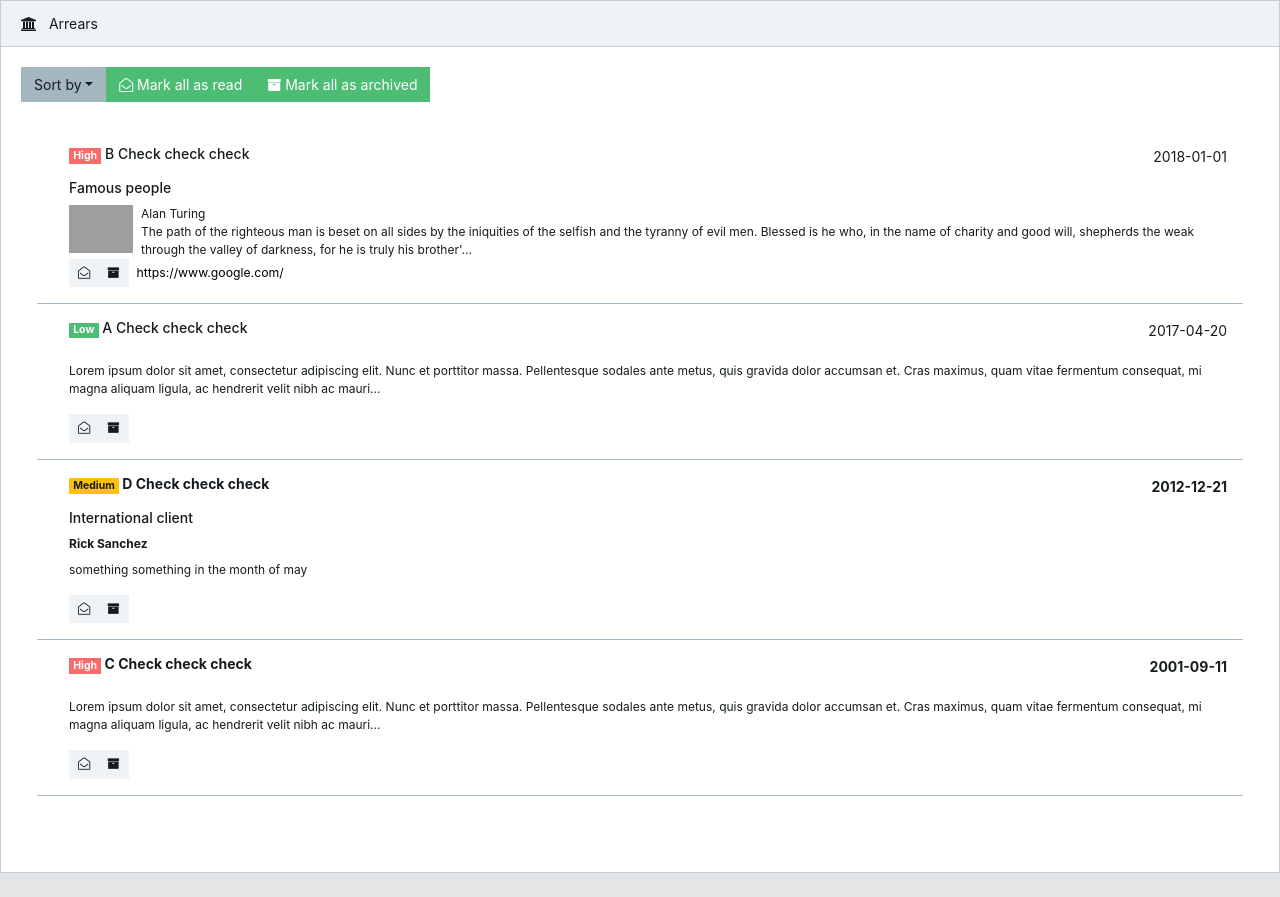
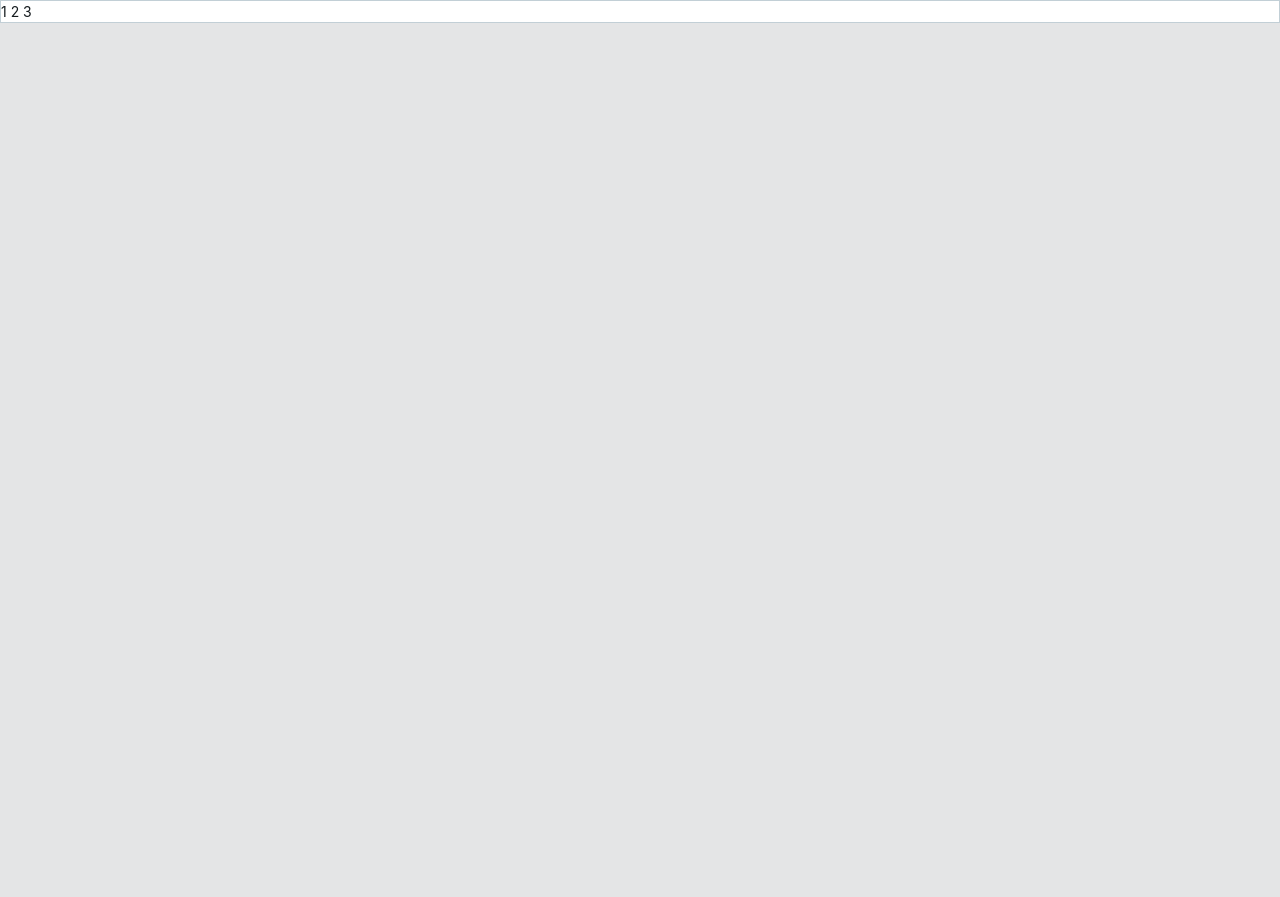
Before and after one commit to twaghmiles/react-table, a React app: page /detail in a window 1280 px wide. After the commit the page ends 800 px from the top, so only its background shows below. Built offline with nearby package versions, Linux system fonts and the light colour scheme; grey boxes are pictures that could not be loaded.

Commit message:
Created a navigation link

```diff
--- a/src/App.jsx
+++ b/src/App.jsx
@@ -1,5 +1,4 @@
 import React, { Component } from 'react';
-import { BrowserRouter as Router } from 'react-router-dom';
 
 import NotificationList from './components/NotificationList';
 import ItemDetail from './components/ItemDetail';
@@ -15,13 +14,13 @@ class App extends Component {
                 {
                     id: Math.floor(Math.random() * 1000000 + 1),
                     title: "B Check check check",
-                    date: "2018-01-01",
+                    date: new Date("2017-07-01"),
                     priority: {
                         name: "High",
                         value: 1
                     },
                     category: "Famous people",
-                    url: 'https://www.google.com/',
+                    url: '/detail',
                     isRead: true,
                     isArchived: false,
                     sender: {
@@ -34,7 +33,7 @@ class App extends Component {
                 {
                     id: Math.floor(Math.random() * 1000000 + 1),
                     title: "A Check check check",
-                    date: "2017-04-20",
+                    date: new Date("2015-03-03"),
                     priority: {
                         name: "Low",
                         value: 3
@@ -51,7 +50,7 @@ class App extends Component {
                 {
                     id: Math.floor(Math.random() * 1000000 + 1),
                     title: "D Check check check",
-                    date: "2012-12-21",
+                    date: new Date("2018-04-20"),
                     priority: {
                         name: "Medium",
                         value: 2
@@ -68,7 +67,7 @@ class App extends Component {
                 {
                     id: Math.floor(Math.random() * 1000000 + 1),
                     title: "C Check check check",
-                    date: '2001-09-11',
+                    date: new Date(),
                     priority: {
                         name: "High",
                         value: 1
@@ -166,7 +165,6 @@ class App extends Component {
 
     render() {
         return (
-            <Router location="/">
             <div>
                 <NotificationList
                     {...this.state}
@@ -176,7 +174,6 @@ class App extends Component {
                     handleMarkAllItemsAsRead={this.handleMarkAllItemsAsRead} />
                 {this.renderSelectedItems()}
             </div>
-            </Router>
         )
     }
 }
--- a/src/components/ItemDetail/index.jsx
+++ b/src/components/ItemDetail/index.jsx
@@ -1,15 +1,13 @@
-import React, { PureComponent } from 'react';
+import React from 'react';
 import { Badge, Card, CardHeader, CardBody, Media } from 'reactstrap';
 
-class ItemDetail extends PureComponent {
-    render() {
-        const { item } = this.props;
-
+const ItemDetail = ({ item, priorityClasses }) => {
     return (
         <Card>
-                <CardHeader>
+            1 2 3
+            {/* <CardHeader>
                 <h5>
-                        <Badge color={this.props.priorityClasses.get(item.priority.name)}>{item.priority.name}</Badge>
+                    <Badge color={priorityClasses.get(item.priority.name)}>{item.priority.name}</Badge>
                     {item.title}
                     <span className="float-right">{item.date}</span>
                 </h5>
@@ -28,10 +26,9 @@ class ItemDetail extends PureComponent {
 
                     </Media>
                 </Media>
-                </CardBody>
+            </CardBody> */}
         </Card>
     );
 }
-}
 
 export default ItemDetail;
--- a/src/components/NotificationList/index.jsx
+++ b/src/components/NotificationList/index.jsx
@@ -108,17 +108,18 @@ class NotificationList extends PureComponent {
 
 
   render() {
+    const { icon, title } = this.props;
     return (
       <Card>
           <CardHeader>
-          {this.props.icon && <i className={this.props.icon}></i>} {this.props.title}
+            {icon && <i className={icon}></i>} {title}
           </CardHeader>
           <CardBody>
             <CardTitle>
               {this.renderSortingButtons()}
               <ButtonGroup>
-              {this.props.handleMarkAllItemsAsRead && <Button color="success" onClick={this.handleMarkAllItemsAsRead}><i className="fa fa-envelope-open-o"></i> Mark all as read</Button>}
-              {this.props.handleMarkAllItemsAsArchived && <Button color="success" onClick={this.handleMarkAllItemsAsArchived}><i className="fa fa-archive"></i> Mark all as archived</Button>}
+                {this.handleMarkAllItemsAsRead && <Button color="success" onClick={this.handleMarkAllItemsAsRead}><i className="fa fa-envelope-open-o"></i> Mark all as read</Button>}
+                {this.handleMarkAllItemsAsArchived && <Button color="success" onClick={this.handleMarkAllItemsAsArchived}><i className="fa fa-archive"></i> Mark all as archived</Button>}
               </ButtonGroup>
             </CardTitle>
 
--- a/src/components/NotificationListItem/index.jsx
+++ b/src/components/NotificationListItem/index.jsx
@@ -1,5 +1,6 @@
 import React, { PureComponent } from 'react';
 import propTypes from 'prop-types';
+import { Link } from 'react-router-dom';
 import { Badge, Button, ButtonGroup, Media } from 'reactstrap';
 
 class NotificationListItem extends PureComponent {
@@ -22,20 +23,20 @@ class NotificationListItem extends PureComponent {
     }
 
     render() {
-        const { item } = this.props;
+        const { item, priorityClasses } = this.props;
         return (
-            <li className={!item.isRead ? "message unread" : "message" }>
-                <div>
+            <li className={!item.isRead ? "message unread" : "message"} style={{cursor: 'default'}}>
+                <Link to={item.url || '/'}>
                     <div className="header">
 
                         <span className="from">
-                            {this.props.priorityClasses &&
+                            {priorityClasses &&
                                 <h6>
-                                    <Badge color={this.props.priorityClasses.get(item.priority.name)}>{item.priority.name}</Badge>
+                                    <Badge color={priorityClasses.get(item.priority.name)}>{item.priority.name}</Badge>
                                     <span className="title"> {item.title}</span>
                                 </h6>}
                         </span>
-                        <span className="date"><span className="fa fa-paper-clip"></span> {item.date}</span>
+                        <span className="date"><span className="fa fa-paper-clip"></span> {item.date.toString()}</span>
                     </div>
 
                     <div className="description">
@@ -47,21 +48,19 @@ class NotificationListItem extends PureComponent {
                                 </Media>}
                             <Media body>
 
-                                <div className="title"  style={item.sender && item.sender.avatarUrl && { margin: '0 0.5rem' }}>
+                                <div className="title" style={item.sender && item.sender.avatarUrl && { margin: '0 0.5rem' }}>
                                     {item.sender && item.sender && <span className="title"> {item.sender.firstName} {item.sender.lastName}</span>}
                                 </div>
                                 <p style={item.sender && item.sender.avatarUrl && { margin: '0 0.5rem' }}>{this.truncateText(item.body, 250)}</p>
 
                             </Media>
                         </Media>
-
-                        <ButtonGroup size="sm">
-                            {this.handleMarkAsRead && <Button color="light" onClick={this.handleMarkAsRead}><i className="fa fa-envelope-open-o"></i></Button>}
-                            {this.handleMarkAsArchived && <Button color="light" onClick={this.handleMarkAsArchived}><i className="fa fa-archive"></i></Button>}
-                            <Button color="link"><a href={item.url}>{item.url}</a></Button>
-                        </ButtonGroup>
                     </div>
-                </div>
+                </Link>
+                <ButtonGroup size="sm" style={{padding: '0.2rem 0'}}>
+                    {this.handleMarkAsRead && <Button color="light" onClick={this.handleMarkAsRead}><i className="fa fa-envelope-open-o"></i></Button>}
+                    {this.handleMarkAsArchived && <Button color="light" onClick={this.handleMarkAsArchived}><i className="fa fa-archive"></i></Button>}
+                </ButtonGroup>
             </li>)
     }
 }
--- a/src/index.js
+++ b/src/index.js
@@ -1,6 +1,8 @@
 import React from 'react';
 import ReactDOM from 'react-dom';
+import { BrowserRouter, Switch, Route } from 'react-router-dom'
 import App from './App';
+import ItemDetail from './components/ItemDetail';
 
 // Styles
 // Import Flag Icons Set
@@ -15,6 +17,11 @@ import '../scss/style.scss'
 import '../scss/core/_dropdown-menu-right.scss'
 
 ReactDOM.render(
-    <App/>,
+    <BrowserRouter>
+        <Switch>
+            <Route exact path='/' component={App} />
+            <Route path='/detail' component={ItemDetail} />
+        </Switch>
+    </BrowserRouter>,
     document.getElementById('root')
 );
```
Lines whose indentation alone changed are shown as unchanged.
